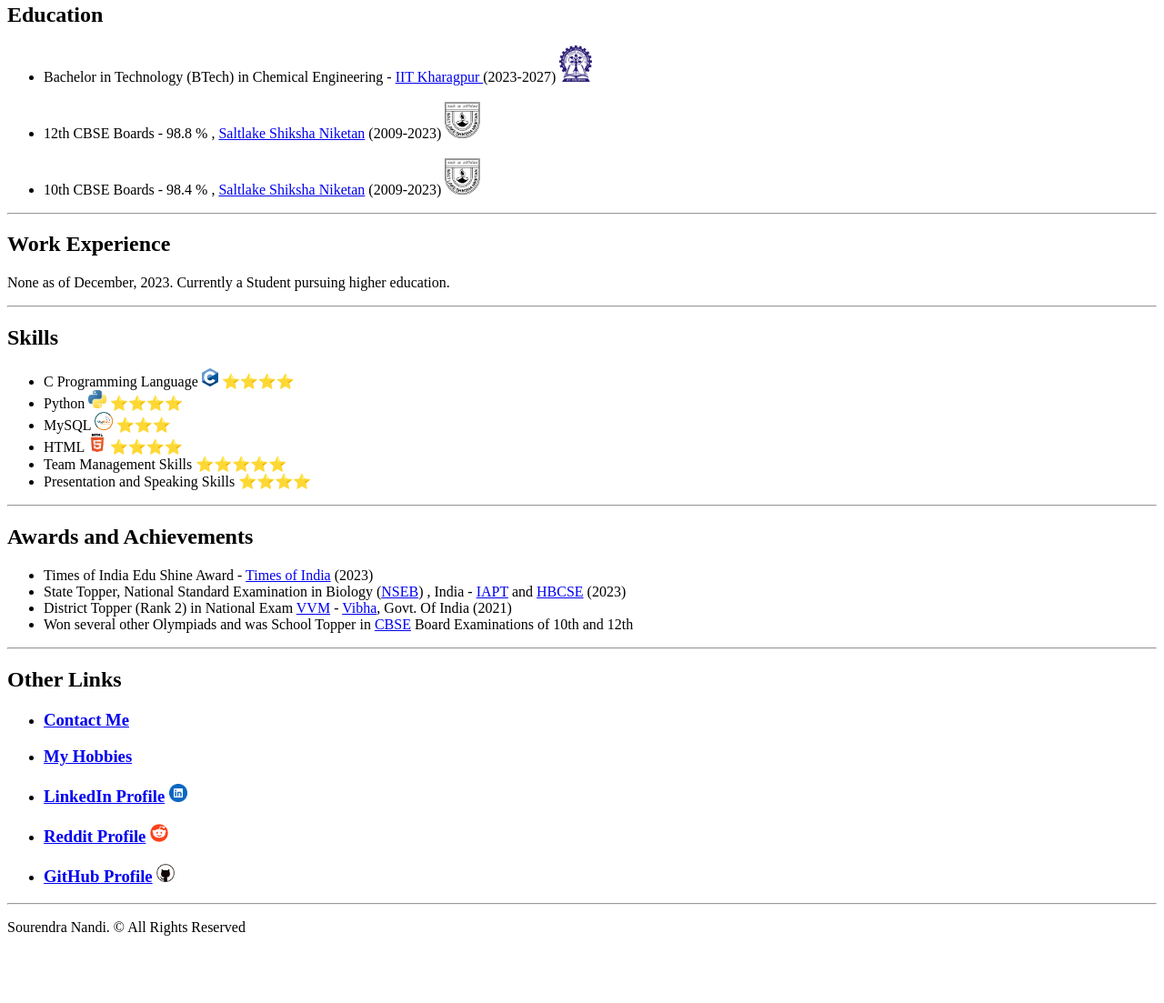
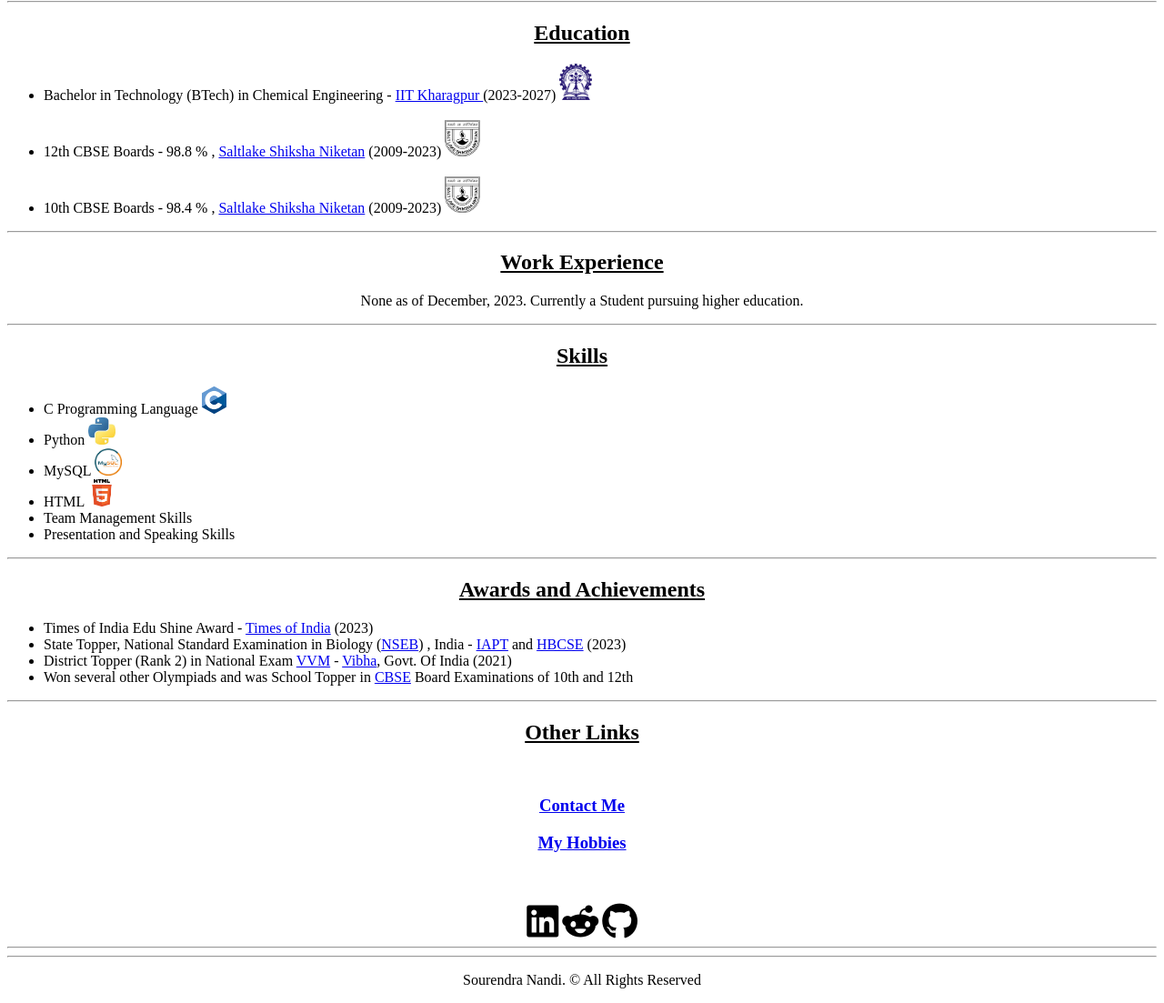
Before and after one commit to Sourendra-Shinobi/Sourendra-Resume, a plain HTML site: page index.html in a window 1280 px wide. Shown: the part 504-1607 px from the top of the page at 91% size. Before the commit the page ends 1549 px from the top, so only its background shows below. Drawn offline with Linux system fonts and the light colour scheme.

Commit message:
Major-Update-3 index.html
1)Introduced font awesome logos
2)Aligned texts to center and underlined them

```diff
--- a/index.html
+++ b/index.html
@@ -3,18 +3,22 @@
 <head>
     <meta charset="UTF-8">
     <title>Sourendra's Resume</title>
+    <link rel="stylesheet" href="https://cdnjs.cloudflare.com/ajax/libs/font-awesome/6.5.1/css/all.min.css"/>
 </head>
 <body>
-    <h1>Sourendra Nandi</h1>
+    <hr/><hr/>
+    <center>
+        <u><h1>Sourendra Nandi</h1></u>
         <img src="./Assets/Images/Me_Sunglasses.jpg" height="300" alt="Image of Sourendra"/>
-    <h2>Summary</h2>
+        <u><h2>Summary</h2></u>
         <p>
             I am currently pursuing BTech at
             <a href="https://www.iitkgp.ac.in/">IIT Kharagpur</a> , as a student in the
             <a href="https://www.iitkgp.ac.in/department/CH">Dept. of Chemical Engineering</a>
         </p>
+    </center>
     <hr/>
-    <h2>Education</h2>
+    <u><center><h2>Education</h2></center></u>
     <ul>
         <li>Bachelor in Technology (BTech) in Chemical Engineering -
             <a href="https://www.iitkgp.ac.in/">IIT Kharagpur </a>(2023-2027)
@@ -32,30 +36,33 @@
         </li>
     </ul>
     <hr/>
-    <h2>Work Experience</h2>
-    <p>None as of December, 2023. Currently a Student pursuing
+    <center>
+        <u><h2>Work Experience</h2></u>
+        <p> None as of December, 2023. Currently a Student pursuing
             higher education.
         </p>
+    </center>
+
     <hr/>
-    <h2>Skills</h2>
+    <center><u><h2>Skills</h2></u></center>
     <ul>
-        <li>C Programming Language <img src="./Assets/Images/c_lang_logo.png" height="20" alt="c logo"/>
-            ⭐⭐⭐⭐
+        <li>C Programming Language <img src="./Assets/Images/c_lang_logo.png" height="30" alt="c logo"/>
+
         </li>
-        <li>Python <img src="./Assets/Images/python_logo.jpeg" height="20"/>
-            ⭐⭐⭐⭐
+        <li>Python <img src="./Assets/Images/python_logo.jpeg" height="30"/>
+
         </li>
-        <li>MySQL <img src="./Assets/Images/MySQL_logo.png" height="20" alt="MySQL Logo"/>
-            ⭐⭐⭐
+        <li>MySQL <img src="./Assets/Images/MySQL_logo.png" height="30" alt="MySQL Logo"/>
+
         </li>
-        <li>HTML <img src="./Assets/Images/HTML_logo.png" height="20" alt="HTML Logo"/>
-            ⭐⭐⭐⭐
+        <li>HTML <img src="./Assets/Images/HTML_logo.png" height="30" alt="HTML Logo"/>
+
         </li>
-        <li>Team Management Skills ⭐⭐⭐⭐⭐</li>
-        <li>Presentation and Speaking Skills ⭐⭐⭐⭐</li>
+        <li>Team Management Skills </li>
+        <li>Presentation and Speaking Skills </li>
     </ul>
     <hr/>
-    <h2>Awards and Achievements</h2>
+    <center><u><h2>Awards and Achievements</h2></u></center>
     <ul>
         <li>Times of India Edu Shine Award -
             <a href="https://en.wikipedia.org/wiki/The_Times_of_India">Times of India</a> (2023)
@@ -75,33 +82,25 @@
         </li>
     </ul>
     <hr/>
-    <h2>Other Links</h2>
-    <ul>
-        <li><h3><a href="./public/contact.html">Contact Me</a></h3></li>
-        <li><h3><a href="./public/hobbies.html">My Hobbies</a></h3></li>
-        <li>
-            <h3>
-                <a href="https://www.linkedin.com/in/sourendra-nandi-960166280">LinkedIn Profile</a>
-                <img src="./Assets/Images/linkedIn_logo.png" height="20" alt="Linkedin logo"/>
-            </h3>
-        </li>
-        <li>
-            <h3>
-                <a href="https://www.reddit.com/user/Stoic-Shinobi-14/">Reddit Profile</a>
-                <img src="./Assets/Images/reddit_logo.png" height="20" alt="reddit logo"/>
-            </h3>
+    <center><u><h2>Other Links</h2></u></center>
+    <br/>
+    <center>
+        <h3><a href="./public/contact.html">Contact Me</a></h3>
+        <h3><a href="./public/hobbies.html">My Hobbies</a></h3>
+    </center>
+    <br/>
+    <br/>
 
-        </li>
-        <li>
-            <h3>
-                <a href="https://github.com/Sourendra-Shinobi">GitHub Profile</a>
-                <img src="./Assets/Images/github_logo.png" height="20" alt="github logo"/>
-            </h3>
-        </li>
-    </ul>
-    <hr/>
+
+
+    <center>
+        <a href="https://www.linkedin.com/in/sourendra-nandi-960166280"><i class="fa-brands fa-linkedin" style="color:black ;font-size: 40px;"></i></a>
+        <a href="https://www.reddit.com/user/Stoic-Shinobi-14/"><i class="fa-brands fa-reddit-alien" style="color: black; font-size: 40px;"></i></a>
+        <a href="https://github.com/Sourendra-Shinobi"><i class="fa-brands fa-github" style="color: black; font-size: 40px;"></i></a>
+    </center>
+    <hr/><hr/>
     <footer>
-        <p>Sourendra Nandi. &copy All Rights Reserved</p>
+        <center><p>Sourendra Nandi. &copy All Rights Reserved</p></center>
     </footer>
 </body>
 </html>
```
Lines whose indentation alone changed are shown as unchanged.
